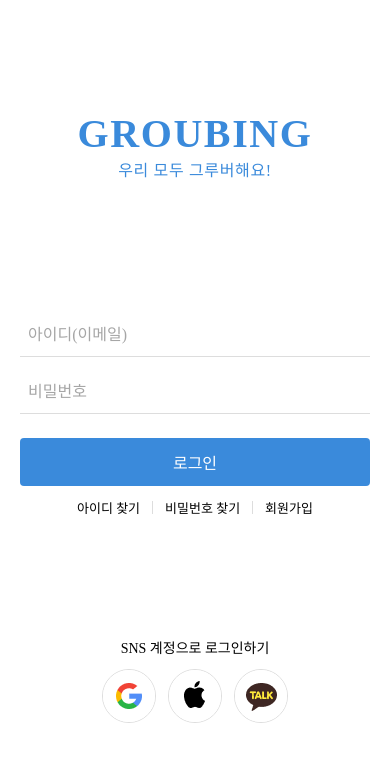
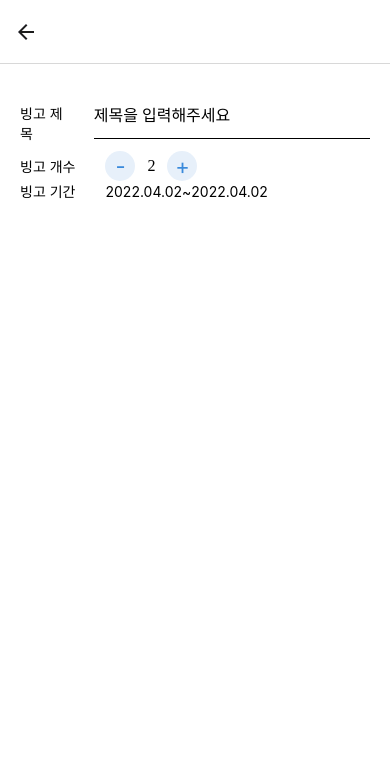
Before and after one commit to beside-14/groubing-app, a React Native app: screen /BingoEdit in a window 390 px wide. Shown: the top 762 px of the page. Built offline with nearby package versions, Linux system fonts and the light colour scheme.

Commit message:
메모 업데이트

```diff
--- a/src/navigation/StackNavigator.tsx
+++ b/src/navigation/StackNavigator.tsx
@@ -14,9 +14,9 @@ import AuthNavigator from './AuthNavigator'
 import SplashScreen from './SplashScreen'
 import TabNavigator from './TabNavigator'
 import Test from 'screens/Test'
+import {EditScreen} from 'screens/board/contents/EditScreen'
 
 const Root = createStackNavigator()
-
 const StackNavigator = () => {
   const navigationRef = useRef<undefined | any>()
   const [loading, setLoading] = useState(true)
@@ -71,6 +71,24 @@ const StackNavigator = () => {
             // animation: 'slide_from_bottom',
           }}
         />
+        <Root.Screen
+          name="BingoEdit"
+          component={EditScreen}
+          options={{
+            title: '',
+            headerShown: true,
+            animationEnabled: true,
+            gestureDirection: 'vertical',
+            // headerRight: () => (
+            //   <TouchableOpacity onPress={() => navigationRef.current.navigate('BingoList')} style={{paddingHorizontal: 20}}>
+            //     <Text>닫기</Text>
+            //   </TouchableOpacity>
+            // ),
+            // headerLeft: () => null,
+            // headerStyle: {borderColor: 'white'},
+            // animation: 'slide_from_bottom',
+          }}
+        />
       </Root.Navigator>
     </NavigationContainer>
   )
--- a/src/screens/board/BingoScreen.tsx
+++ b/src/screens/board/BingoScreen.tsx
@@ -14,7 +14,7 @@ import {useRoutes} from 'hooks/useRoutes'
 import {useRoute} from '@react-navigation/native'
 
 import {useAtom, useAtomValue, useSetAtom} from 'jotai'
-import {bingo_count_atom, register_item_atom, retech_atom} from './store'
+import {bingo_count_atom, register_item_atom, retech_atom, show_edit_box_atom} from './store'
 import {Images} from 'assets'
 import {updateBingoInfo} from 'components/bingo/board/remote'
 import {ItemRegisterSheet} from 'components/bingo/board/contents/ItemRegisterSheet'
@@ -29,11 +29,51 @@ type BingoGoalText = {
   maxBingoCount: number
 }
 
+export const MoreModal = () => {
+  const {navigate} = useRoutes()
+
+  const [visible, setVisible] = useAtom(show_edit_box_atom)
+  if (!visible) return null
+  return (
+    <View
+      style={{
+        position: 'absolute',
+        display: 'flex',
+        alignItems: 'center',
+        justifyContent: 'flex-start',
+        width: '100%',
+        height: '100%',
+        backgroundColor: 'rgba(0,0,0,0.6)',
+
+        zIndex: 20,
+      }}>
+      <View style={{marginTop: 60, backgroundColor: 'white', padding: 20, width: '80%', borderWidth: 1, borderRadius: 5}}>
+        <TouchableOpacity
+          onPress={() => {
+            setVisible(false)
+            navigate('BingoEdit')
+          }}
+          style={{backgroundColor: 'black', padding: 5, marginTop: 20}}>
+          <Text style={{textAlign: 'center', color: 'white'}}>수정</Text>
+        </TouchableOpacity>
+        <TouchableOpacity onPress={() => {}} style={{backgroundColor: 'black', padding: 5, marginTop: 20}}>
+          <Text style={{textAlign: 'center', color: 'white'}}>삭제</Text>
+        </TouchableOpacity>
+        <TouchableOpacity onPress={() => setVisible(false)} style={{backgroundColor: 'red', padding: 5, marginTop: 20}}>
+          <Text style={{textAlign: 'center', color: 'white'}}>닫기</Text>
+        </TouchableOpacity>
+      </View>
+    </View>
+  )
+}
+
 const BingoScreen = () => {
   const [visibleForm, setVisibleForm] = useState<boolean>(false)
   const [bingoCount, setBingoCount] = useAtom(bingo_count_atom)
   const {navigate, back} = useRoutes()
   const [refetch, setRetech] = useAtom(retech_atom)
+
+  const showEditBox = useSetAtom(show_edit_box_atom)
   const {params} = useRoute()
   const {fromCreate, id} = params || {}
   const [data, setData] = useState()
@@ -105,7 +145,7 @@ const BingoScreen = () => {
           ) : (
             <TouchableOpacity
               // onPress={() => navigate('BingoList')}
-              onPress={() => bottomSheetModalRef.current?.present()}
+              onPress={() => showEditBox(true)}
               style={{alignItems: 'center'}}>
               <Image source={Images.icon_more} style={{width: 24, height: 24, marginRight: 4}} />
             </TouchableOpacity>
@@ -129,11 +169,11 @@ const BingoScreen = () => {
           <BingoBoard isTemporary={isTemporary} board={data.id} size={data?.bingoSize} items={data?.bingoMap?.bingoLines} />
           <Memo content={data?.memo} />
         </ScrollView>
-        {/* {true && <ItemRegisterSheet boardId={3} />} */}
       </SafeAreaView>
       {/* <ItemRegisterSheet boardId={3} /> */}
       <TestInput />
       <TestMemoInput />
+      <MoreModal />
     </View>
   )
 }
--- /dev/null
+++ b/src/screens/board/contents/EditScreen.tsx
@@ -0,0 +1,82 @@
+import React, {useState} from 'react'
+import {StyleSheet, TextInput, TouchableOpacity} from 'react-native'
+import {Text, View} from 'react-native'
+import DateTimePickerModal from 'react-native-modal-datetime-picker'
+
+export const EditScreen = () => {
+  const [data, setData] = useState({title: '', goal: 2})
+  const onIncrease = () => {
+    // setData(prev => ({...prev, goal: prev.goal + 1}))
+  }
+  const onDecrease = () => {
+    if (data.goal === 1) return
+    // setData(prev => ({...prev, goal: prev.goal - 1}))
+  }
+
+  return (
+    <View style={{flex: 1, backgroundColor: 'white', paddingVertical: 30, paddingHorizontal: 20}}>
+      <View style={styles.row}>
+        <Text>빙고 제목</Text>
+        <TextInput
+          placeholder="제목을 입력해주세요"
+          //   onChangeText={t => setContent(prev => ({...prev, title: t}))}
+          //   value={content.title}
+          style={{borderBottomWidth: 1, fontSize: 16, width: '100%', height: 45, fontFamily: 'NotoSansKR_400Regular', marginBottom: 12}}
+        />
+      </View>
+      <View style={styles.row}>
+        <Text>빙고 개수</Text>
+        <View style={styles.counterContainer}>
+          <TouchableOpacity onPress={onDecrease} style={styles.counterBtn}>
+            <Text style={styles.counterBtnTxt}>-</Text>
+          </TouchableOpacity>
+          <Text style={styles.countText}>{data.goal}</Text>
+          <TouchableOpacity onPress={onIncrease} style={styles.counterBtn}>
+            <Text style={styles.counterBtnTxt}>+</Text>
+          </TouchableOpacity>
+        </View>
+      </View>
+      <View style={styles.row}>
+        <Text>빙고 기간</Text>
+
+        <View style={styles.counterContainer}>
+          <TouchableOpacity>
+            <Text>2022.04.02</Text>
+          </TouchableOpacity>
+          <Text>~</Text>
+          <TouchableOpacity>
+            <Text>2022.04.02</Text>
+          </TouchableOpacity>
+        </View>
+      </View>
+      {/* <DateTimePickerModal isVisible={true} mode="date" onConfirm={() => console.log('d')} onCancel={() => console.log('d')} /> */}
+    </View>
+  )
+}
+
+const styles = StyleSheet.create({
+  row: {display: 'flex', flexDirection: 'row', alignItems: 'center', gap: 30},
+  counterContainer: {
+    flexDirection: 'row',
+    alignItems: 'center',
+  },
+  counterBtn: {
+    backgroundColor: '#E7F0FA',
+    height: 30,
+    width: 30,
+    borderRadius: 99,
+    justifyContent: 'center',
+    alignItems: 'center',
+  },
+  counterBtnTxt: {
+    color: '#3A8ADB',
+    fontSize: 22,
+  },
+  countText: {
+    fontFamily: 'NotoSansKR_500Medium',
+    fontSize: 16,
+    marginHorizontal: 12,
+    alignItems: 'center',
+    justifyContent: 'center',
+  },
+})
--- a/src/screens/board/store/index.ts
+++ b/src/screens/board/store/index.ts
@@ -23,3 +23,4 @@ export const register_item_atom = atom<{mode: boolean; id: number | null}>({mode
 export const update_memo_atom = atom<{mode: boolean; content: string}>({mode: false, content: ''})
 export const bingo_count_atom = atom<number>(0)
 export const retech_atom = atom<boolean>(false)
+export const show_edit_box_atom = atom<boolean>(false)
--- a/src/utils/axios.ts
+++ b/src/utils/axios.ts
@@ -9,9 +9,9 @@ export const API = axios.create({
 // axios.defaults.withCredentials = true
 API.interceptors.request.use(
   async config => {
-    const token = await getToken()
-    // const token =
-    //   'eyJhbGciOiJIUzUxMiJ9.eyJtZW1iZXJJZCI6MywiZW1haWwiOiJhd2FqaTA4MjlAZ21haWwuY29tIiwicm9sZSI6Ik1FTUJFUiIsImlhdCI6MTY4OTkzMDExMiwiZXhwIjoxNjg5OTUxNzEyfQ.oeN1HwABxRh7FocmRnnX6z-66hG8e3nDMFaAJlXL7lvpGXbunwOE90OQEFzvLWPV6WiXlYR1Cw8BokwyLQ04Qw'
+    // const token = await getToken()
+    const token =
+      'eyJhbGciOiJIUzUxMiJ9.eyJtZW1iZXJJZCI6MywiZW1haWwiOiJhd2FqaTA4MjlAZ21haWwuY29tIiwicm9sZSI6Ik1FTUJFUiIsImlhdCI6MTY5MDU5NDMwMSwiZXhwIjoxNjkwNjE1OTAxfQ.Xr1IOUbxIj2lz3kYrk49dMYVcp_Tbns1nypbVLRWwk_Hc1NbZ5spRSiXMrZ6hgd0pXmZ4lc54cZ5sowDfwTwlg'
     if (token) {
       config.withCredentials = true
       config.headers.Authorization = `Bearer ${token}`
```
Also changed, not shown: src/screens/board/contents/BingoEditModal.tsx (+4 -35 lines).
